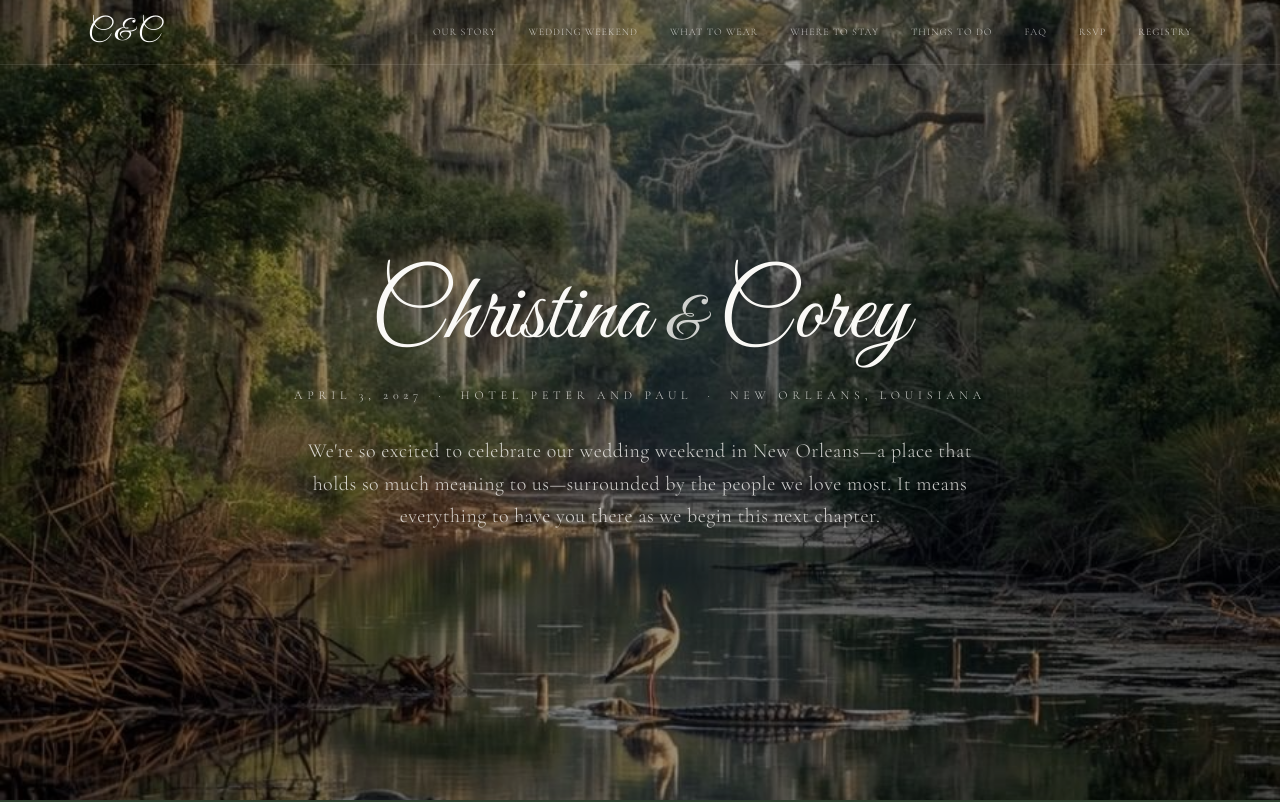
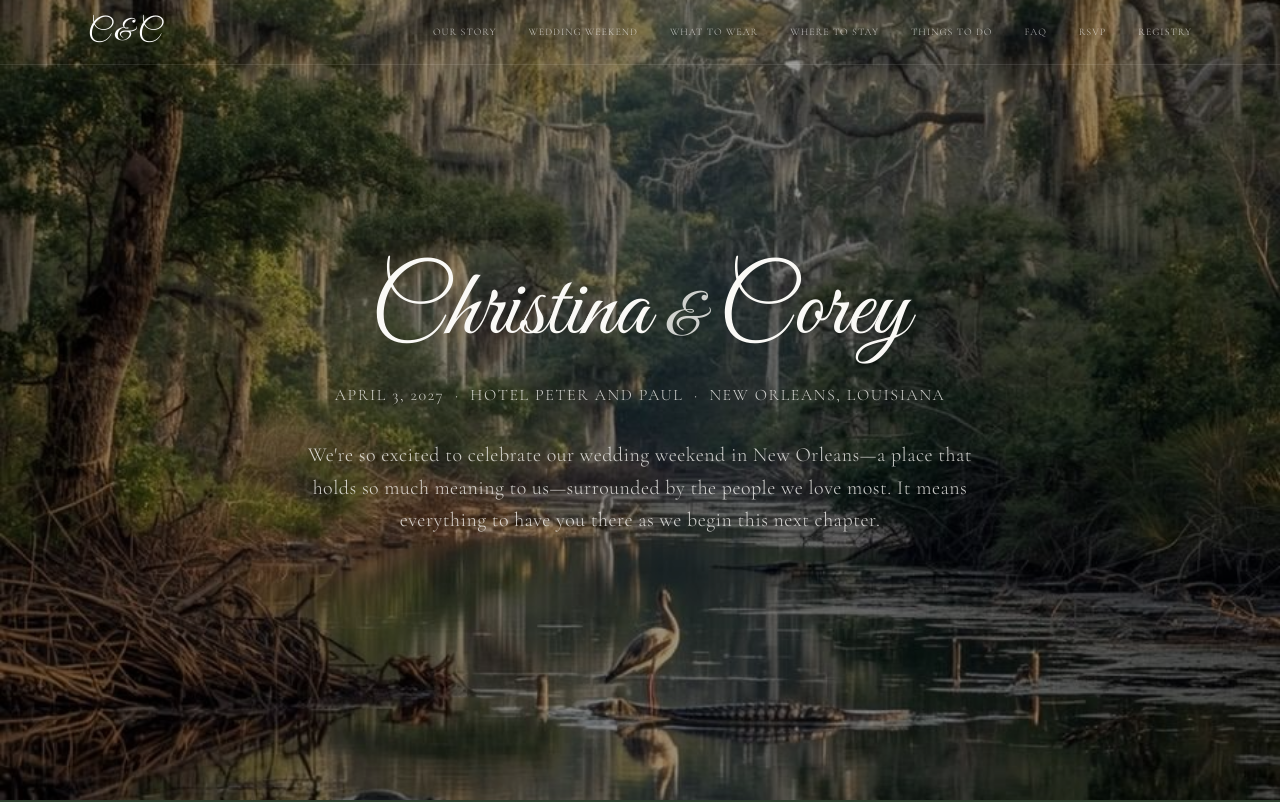
Before and after one commit to Dkilpatrick31/corey-and-tina, a Next.js app: page / in a window 1280 px wide. Shown: the top 802 px of the page. Built offline with nearby package versions, Linux system fonts and the light colour scheme.

Commit message:
fix: increase hero date/venue line to text-sm md:text-base tracking-widest
Was text-[0.65rem] md:text-xs — too small for comfortable reading.
Welcome paragraph was already text-lg md:text-xl, no change needed.

Co-Authored-By: Claude Sonnet 4.6 <noreply@anthropic.com>

```diff
--- a/app/page.tsx
+++ b/app/page.tsx
@@ -308,7 +308,7 @@ export default function Home() {
             {" "}Corey
           </motion.h1>
           <motion.p
-            className="font-heading text-[0.65rem] md:text-xs text-[#faf9f6]/80 tracking-[0.4em] uppercase mb-8"
+            className="font-heading text-sm md:text-base text-[#faf9f6]/80 tracking-widest uppercase mb-8"
             initial={{ opacity: 0, y: 20 }}
             animate={{ opacity: 1, y: 0 }}
             transition={{ duration: 0.9, ease: "easeOut", delay: 0.25 }}
```
